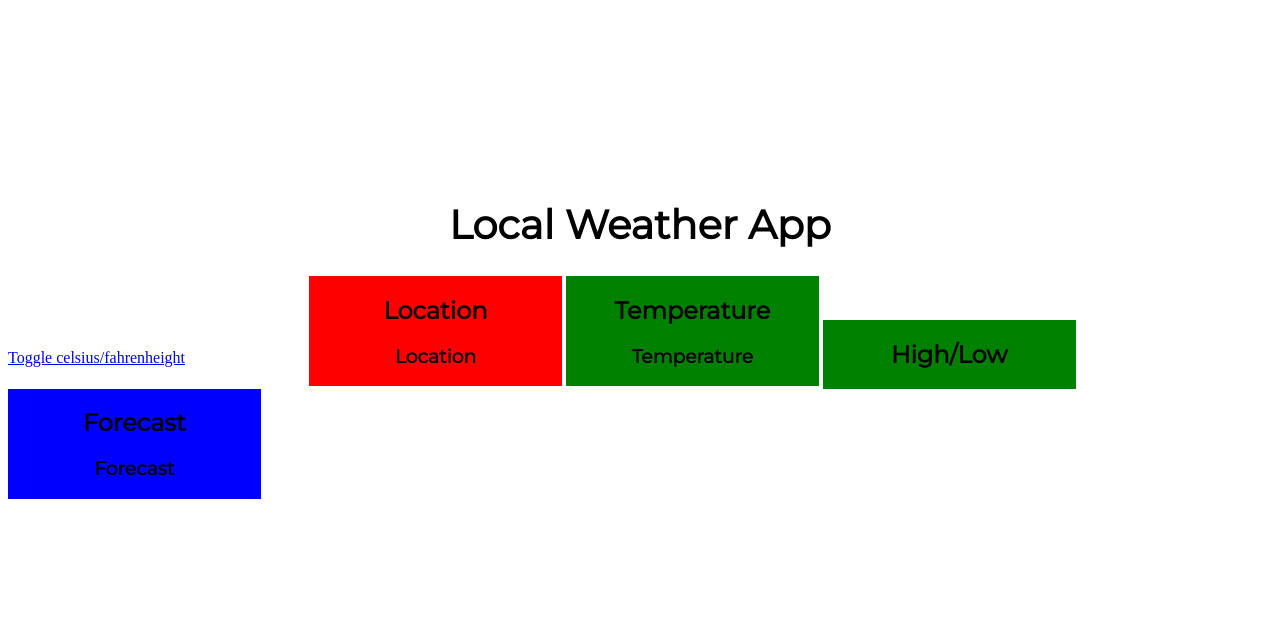
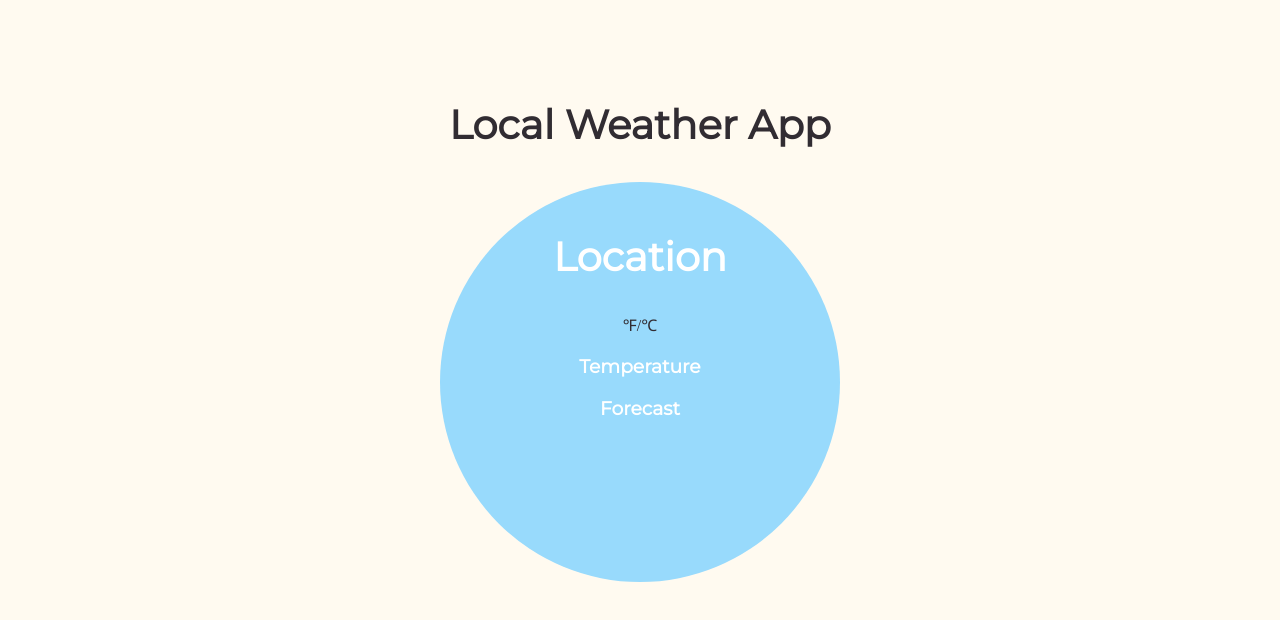
Before and after one commit to Nicknyr/FCCweatherapp, a plain HTML site: page index.html in a window 1280 px wide. Drawn offline with nearby package versions, Linux system fonts and the light colour scheme; no server answers.

Commit message:
Front end mostly done

```diff
--- a/index.html
+++ b/index.html
@@ -15,27 +15,20 @@
   <main>
     <h1>Local Weather App</h1>
 
-    <a href="#" id="toggle">Toggle celsius/fahrenheight</a>
+    <section id="display">
+      <h2 id="currentLocation">Location</h2>
 
-    <section id="location">
-      <h2>Location</h2>
-      <h3 id="currentLocation">Location</h3>
+      <a href="#" id="toggle">&#8457/&#8451</a>
+
+      <h3 id="currentTemp">Temperature</h3>
+
+      <h3 id="high-low"></h3>
+
+      <h3 id="currentWeather">Forecast</3>
+
     </section>
 
-    <section id="temperature">
-      <h2>Temperature</h2>
-      <h3 id="currentTemp">Temperature</h3>
-    </section>
 
-    <section id ="highlow">
-      <h2>High/Low</h2>
-      <h3 id="high-low"></h3>
-    </section>
-
-    <section id="forecast">
-      <h2>Forecast</h2>
-      <h3 id="currentWeather">Forecast</3>
-    </section>
 
   </main>
 
--- a/js.js
+++ b/js.js
@@ -5,8 +5,8 @@ var cel = false;
 var wd;
 
 function displayTemp(fTemp, c){
-  if(c) return Math.round((fTemp - 32) * (5/9)) + " C";
-  return fTemp + " F";
+  if(c) return Math.round((fTemp - 32) * (5/9)) + " &#8451";
+  return fTemp + " &#8457";
 }
 
 function render(wd, cel){
@@ -18,7 +18,7 @@ function render(wd, cel){
   var icon = wd.weather[0].icon;
 
   $('#currentLocation').html(currentLocation);
-  $('#currentTemp').html(currentTemp + '&#8457');
+  $('#currentTemp').html(currentTemp);
   $('#currentWeather').html(currentWeather);
   $('#high-low').html(high + '/' + low);
 
--- a/styles.css
+++ b/styles.css
@@ -1,21 +1,26 @@
 body {
-  background-color: white;
+  background-color: floralwhite;
 }
 
 h1 {
   font-family: 'Montserrat', sans-serif;
   text-align: center;
   font-size: 40px;
+  color: #312c32;
 }
 
 h2 {
   font-family: 'Montserrat', sans-serif;
   text-align: center;
+  font-size: 40px;
+  padding-top: 50px;
+  color: white;
 }
 
 h3 {
   font-family: 'Montserrat', sans-serif;
   text-align: center;
+  color: white;
 }
 
 p {
@@ -24,39 +29,35 @@ p {
 
 }
 
+img {
+  margin-left: auto;
+  margin-right: auto;
+  display: block;
+}
+
 main {
   width: 100%;
-  margin-top: 200px;
+  margin-top: 100px;
   margin-left: auto;
   margin-right: auto;
 }
 
-#location {
-  width: 20%;
-  background-color: red;
-  display: inline-block;
-  margin-left: 9.5%;
-
-
+#display {
+  text-align: center;
+  background-color: #98dafc;
+  width: 400px;
+  height: 400px;
+  -moz-border-radius: 200px;
+	-webkit-border-radius: 200px;
+	border-radius: 200px;
+  margin-left: auto;
+  margin-right: auto;
 }
 
-#temperature {
-  width: 20%;
-  background-color: green;
-  display: inline-block;
-
+#toggle {
+  color: #312c32;
 }
 
-#highlow {
-  width: 20%;
-  background-color: green;
-  display: inline-block;
-
+a {
+  text-decoration: none;
 }
-
-#forecast {
-  width: 20%;
-  background-color: blue;
-  display: inline-block;
-  margin-right: 9.5%;
-}
```
